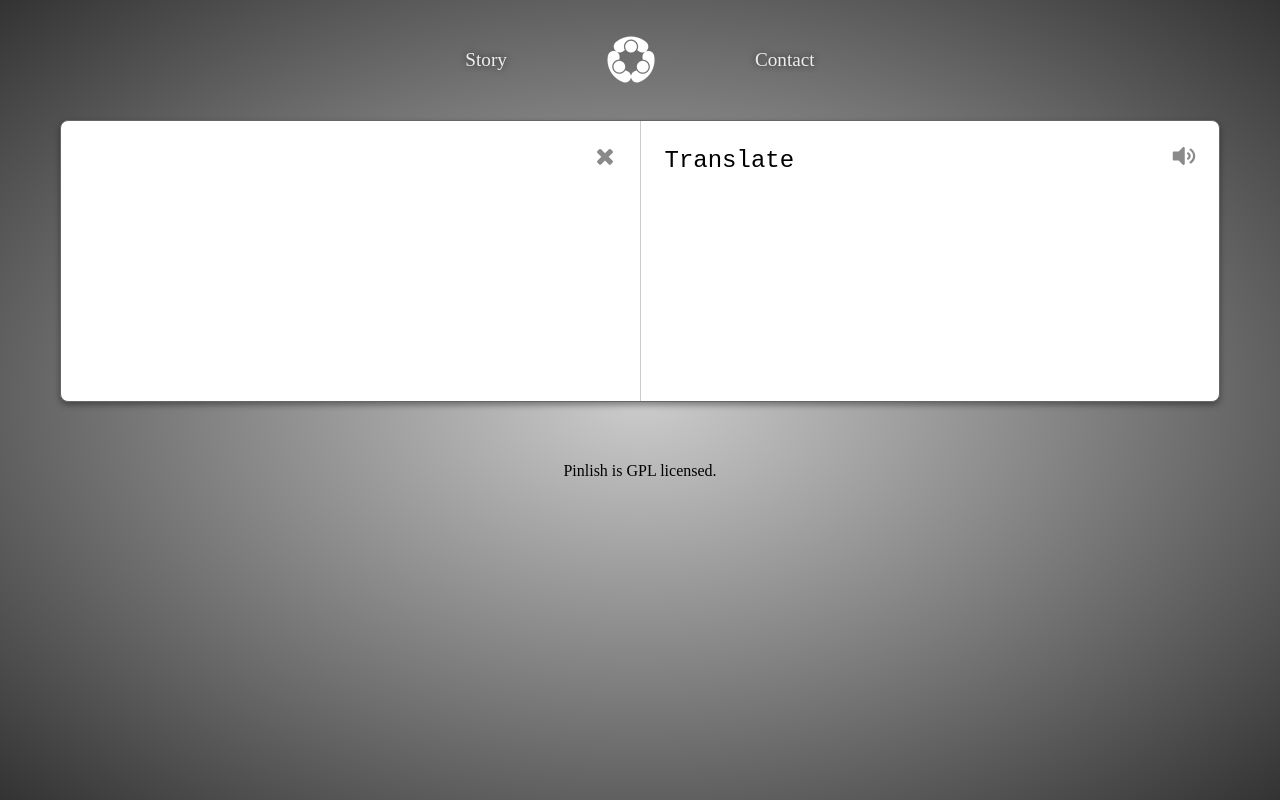
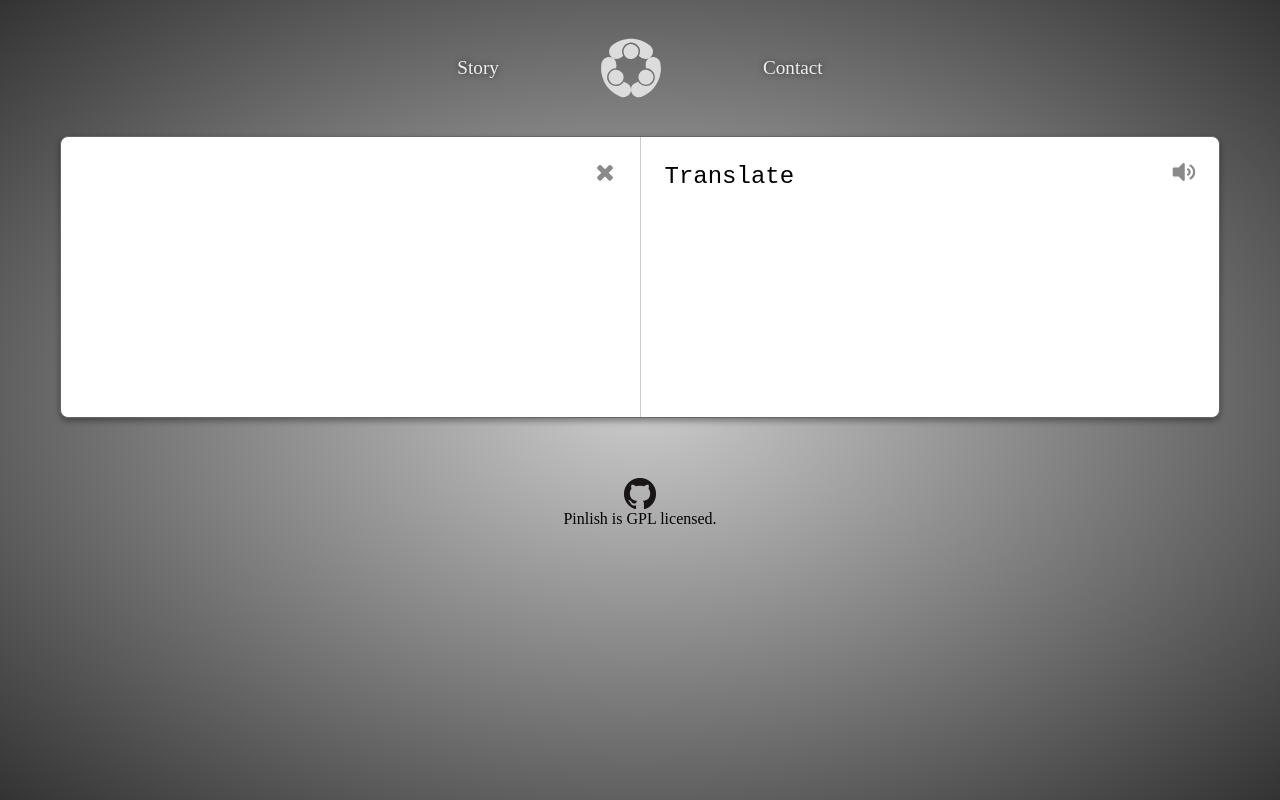
Before and after one commit to jiang-ning/pinlish, a plain HTML site: page index.html in a window 1280 px wide. Drawn offline with Linux system fonts and the light colour scheme.

Commit message:
added github logo, updated to svg site logo

```diff
--- a/index.html
+++ b/index.html
@@ -7,7 +7,7 @@
     </head>
     <header>
         <a href="/story.html">Story</a>
-        <a href="/index.html"><img src="/style/logo-48x48.png"></a>
+        <a href="/index.html"><img src="/style/logo.svg"></a>
         <a href="/contact.html">Contact</a>
     </header>
     <body>
@@ -23,5 +23,12 @@
             </button>
         </section>
     </body>
-    <footer>Pinlish is GPL licensed.</footer>
+    <footer>
+        <div>
+            <a href="https://github.com/jiang-ning/pinlish">
+                <img src="/style/GitHub-Mark-32px.png">
+            </a>
+        </div>
+        <p>Pinlish is GPL licensed.</p>
+    </footer>
 </html>
```
Also changed, not shown: style/GitHub-Mark-32px.png (added), style/logo.svg (added).
